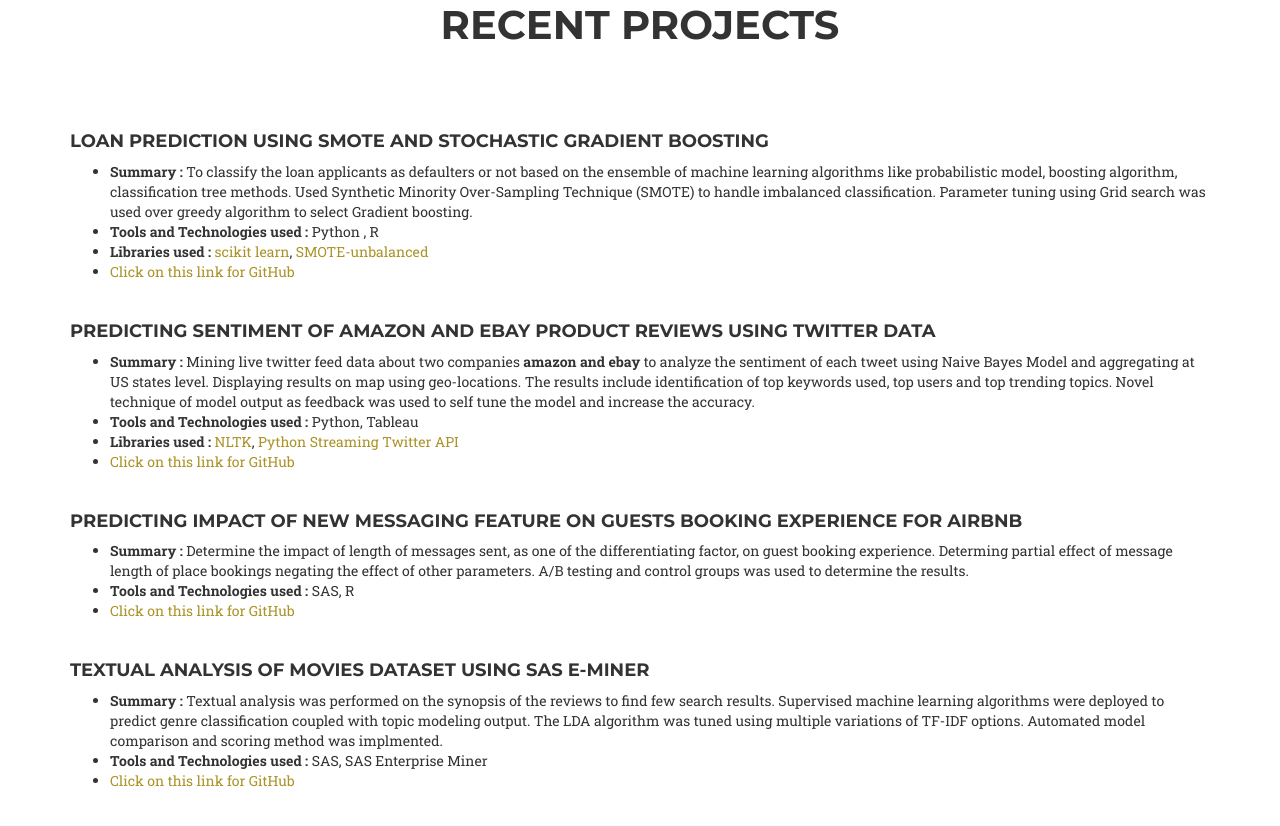
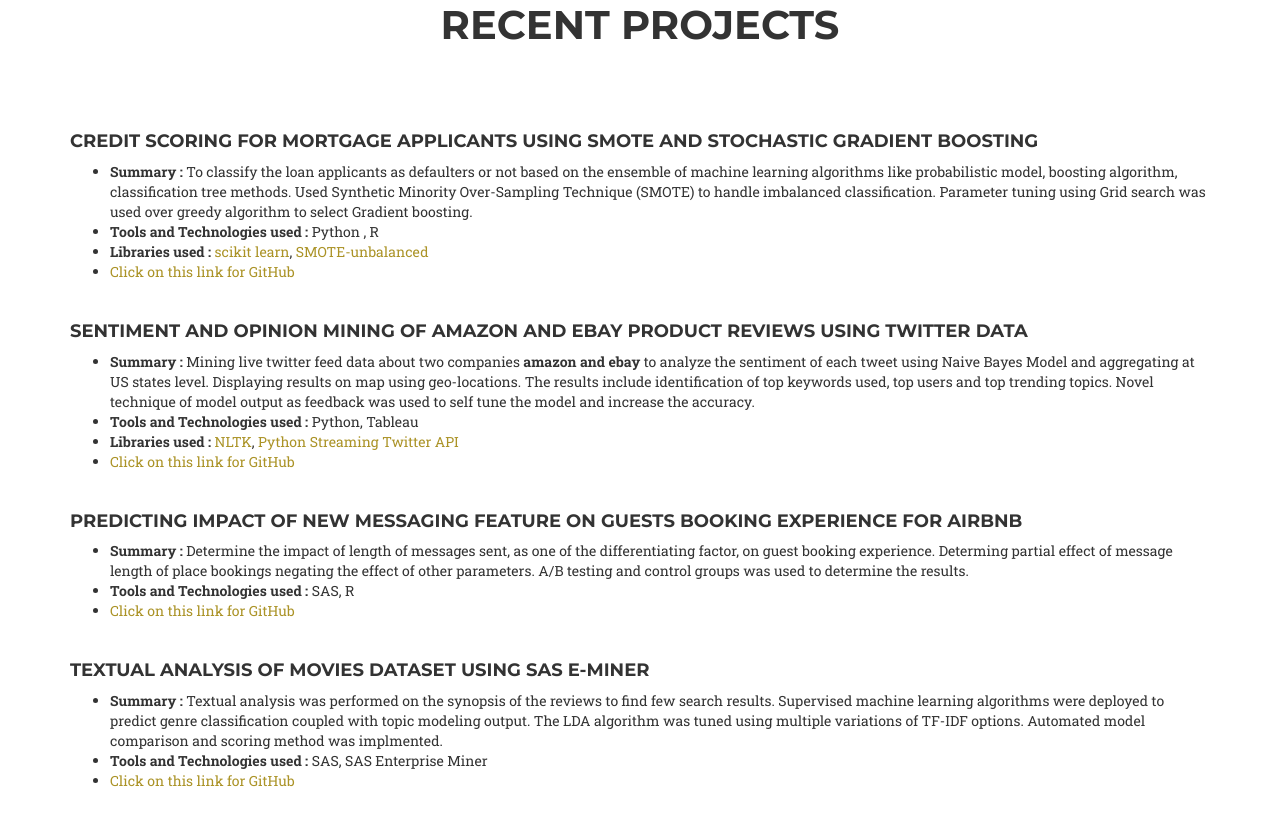
Before and after one commit to jigarmehta2/jigar, a plain HTML site: page index.html in a window 1280 px wide. Shown: the part 3897-4723 px from the top of the page. Drawn offline with nearby package versions, Linux system fonts and the light colour scheme; a web font is replaced by a local one.

Commit message:
Update index.html

```diff
--- a/index.html
+++ b/index.html
@@ -296,7 +296,7 @@
             </div>
             <div class="row">
                 <div class="col-lg-12 text-left">
-                    <h4>Loan Prediction using SMOTE and Stochastic Gradient Boosting</h4>
+                    <h4>Credit Scoring for Mortgage Applicants using SMOTE and Stochastic Gradient Boosting</h4>
                     <ul>
                         <li> <strong>Summary :</strong> To classify the loan applicants as defaulters or not based on the ensemble of machine learning algorithms like probabilistic model, boosting algorithm, classification tree methods. Used Synthetic Minority Over-Sampling Technique (SMOTE) to handle imbalanced classification. Parameter tuning using Grid search was used over greedy algorithm to select Gradient boosting.
                         <li> <strong>Tools and Technologies used :</strong> Python , R
@@ -305,7 +305,7 @@
 						https://github.com/jigarmehta2/Machine-Learning_Gradient-Boosting-Loan-default-prediction" target="_blank">Click on this link for GitHub</a>
                     </ul>
                     <br>
-                    <h4>Predicting Sentiment of Amazon and eBay product reviews using Twitter data</h4>
+                    <h4>Sentiment and Opinion Mining of Amazon and eBay product reviews using Twitter data</h4>
                     <ul>
                         <li> <strong>Summary :</strong> Mining live twitter feed data about two companies <strong> amazon and ebay</strong> to analyze the sentiment of each tweet using Naive Bayes Model and aggregating at US states level. Displaying results on map using geo-locations. The results include identification of top keywords used, top users and top trending topics. Novel technique of model output as feedback was used to self tune the model and increase the accuracy.
                         <li> <strong>Tools and Technologies used :</strong> Python, Tableau
```
